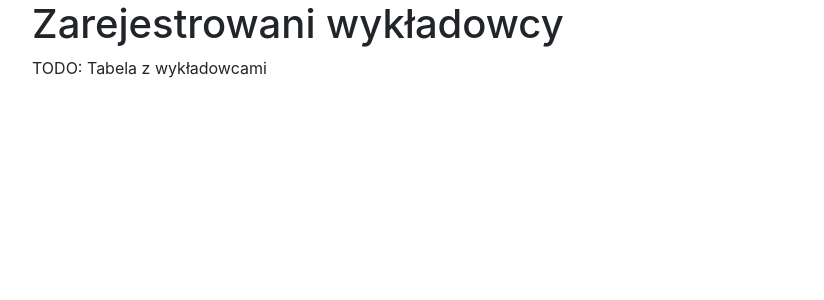
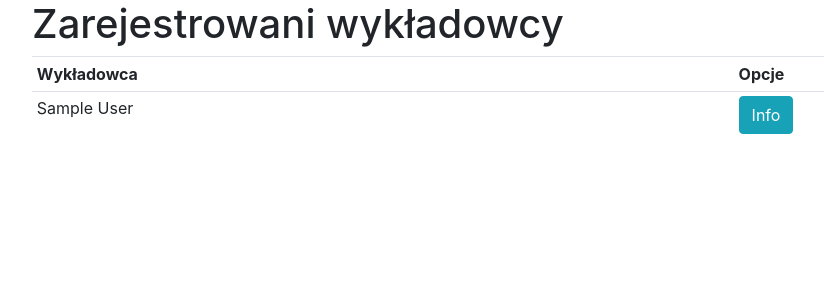
Before and after one commit to wojteksz128/pwjs-class-registration, a Django app: template class/register/templates/lectures.html in a window 1280 px wide. Shown: the part 56-356 px from the top of the page, without its empty margins (53-877 px from the left). Run offline with Django 3.2, Linux system fonts and the light colour scheme; tables that the repository leaves empty hold one stand-in row (values such as "Sample post"); the template is opened without the code that fills it: values that come from a table or form of the project are taken from there, most other values are stand-ins (such as "Sample title", 1, 10 or a date in 2020); parts of the project's set-up code (start-up, migrations or seed data) failed here and were passed over; some libraries are stand-ins or nearby versions.

Commit message:
Gets all lectures implemented

```diff
--- a/class/register/templates/lectures.html
+++ b/class/register/templates/lectures.html
@@ -4,5 +4,16 @@
 {% block pageHeader %}Zarejestrowani wykładowcy{% endblock pageHeader %}
 
 {% block pageContent %}
-<p>TODO: Tabela z wykładowcami</p>
+<table class="table table-sm">
+    <tr>
+        <th scope="col">Wykładowca</th>
+        <th scope="col">Opcje</th>
+    </tr>
+    {% for lecture in lectures %}
+    <tr scope="row">
+        <td>{{ lecture.first_name }} {{ lecture.last_name }}</td>
+        <td><button type="button" class="btn btn-info">Info</button></td>
+    </tr>
+    {% endfor %}
+</table>
 {% endblock pageContent %}
```
Also changed, not shown: class/register/views.py (+12 -2 lines).
